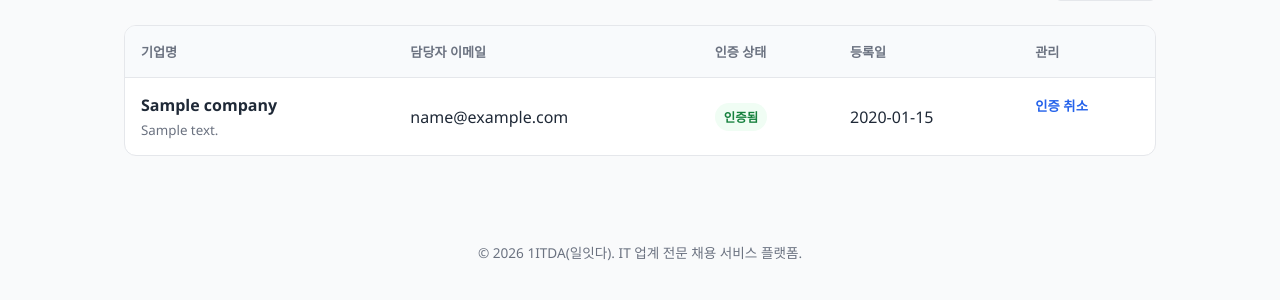
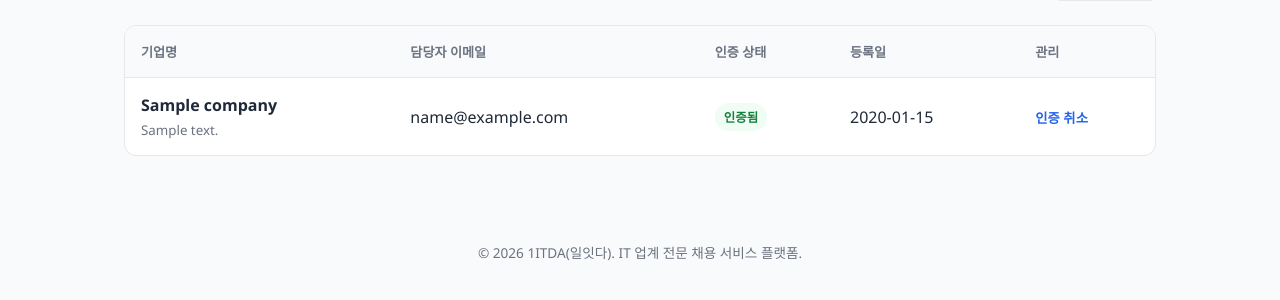
Before and after one commit to sieunni/1itda, a Flask app: page /admin/companies in a window 1280 px wide. Shown: the part 199-499 px from the top of the page. Run offline with Flask 3, Linux system fonts and the light colour scheme; the visitor is signed in with stand-in values (Sample User, id 1); tables that the repository leaves empty hold one stand-in row (values such as "Sample post").

Commit message:
테이블 행 구분선 표시 수정

```diff
--- a/static/css/style.css
+++ b/static/css/style.css
@@ -902,6 +902,24 @@ body {
 .admin-message-success { color: #065f46; background: #d1fae5; }
 .admin-message-error { color: #991b1b; background: #fee2e2; }
 
+/* 테이블 셀에 flex가 직접 적용되면 행 구분선이 끊기므로 셀 구조를 유지한다. */
+td.admin-actions,
+td.company-actions {
+  display: table-cell;
+  white-space: nowrap;
+}
+
+td.admin-actions form,
+td.company-actions form {
+  display: inline-block;
+  vertical-align: middle;
+}
+
+td.admin-actions > * + *,
+td.company-actions > * + * {
+  margin-left: 10px;
+}
+
 @media (max-width: 720px) {
   .admin-page-header { align-items: flex-start; flex-direction: column; }
   .admin-detail-grid { grid-template-columns: 1fr; }
```
